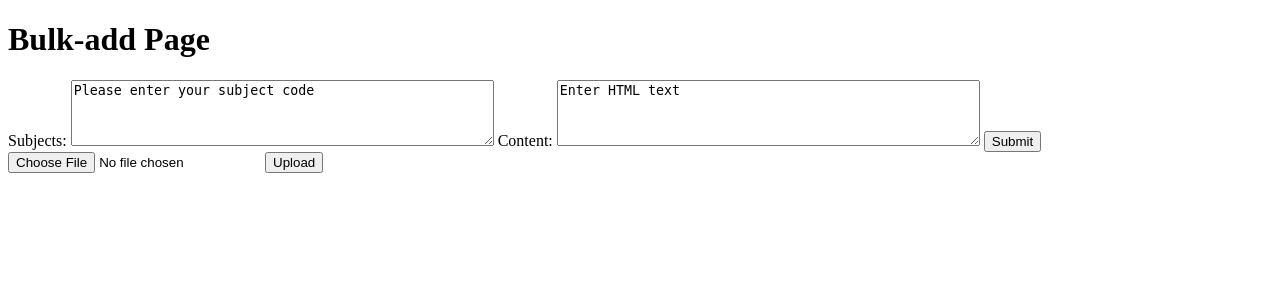
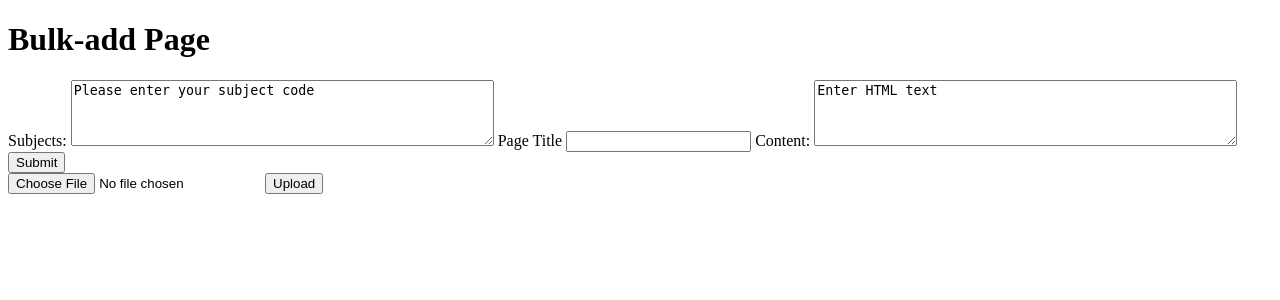
Before and after one commit to apurbzz-1994/canvas_bulk_pages, a Flask app: page / in a window 1280 px wide. Shown: the top 300 px of the page. Run offline with Flask 3, Linux system fonts and the light colour scheme.

Commit message:
add option to use page title

```diff
--- a/app.py
+++ b/app.py
@@ -51,7 +51,8 @@ def process_add_page():
     data = request.form
 
     # instatiating object to process bulk add
-    bulk_add = BulkPageAdd(API_URL, API_KEY, data['content'], data['subjects'])
+    # need to add validations later
+    bulk_add = BulkPageAdd(API_URL, API_KEY, title=data['title'], content=data['content'], subject_list=data['subjects'])
 
     status = bulk_add.bulk_add_pages()
 
--- a/bulk_page_add.py
+++ b/bulk_page_add.py
@@ -2,9 +2,10 @@ from canvasapi import Canvas
 
 class BulkPageAdd:
 
-    def __init__(self, canvas_url, canvas_key, content, subject_list):
+    def __init__(self, canvas_url, canvas_key, title, content, subject_list):
         self.canvas_url = canvas_url
         self.canvas_key = canvas_key
+        self.title = title
         self.content = content
         self.subject_list = subject_list
         self.canvas = Canvas(canvas_url, canvas_key)
@@ -14,7 +15,7 @@ class BulkPageAdd:
         subject = self.canvas.get_course(subject_code, use_sis_id=True, include=['concluded', 'term'])
 
         subject.create_page(wiki_page = {
-            'title': 'Test 2',
+            'title': self.title,
             'body': f"""{self.content}""",
             'published': False
         })
--- a/templates/form.html
+++ b/templates/form.html
@@ -5,6 +5,8 @@
     {% else %}
         <textarea name="subjects" rows="4" cols="50">Please enter your subject code</textarea>
     {% endif %}
+    <label>Page Title</label>
+    <input type="text" name="title">
     <label>Content:</label>
     <textarea name="content" rows="4" cols="50">Enter HTML text</textarea>
     <input type="submit">
```
